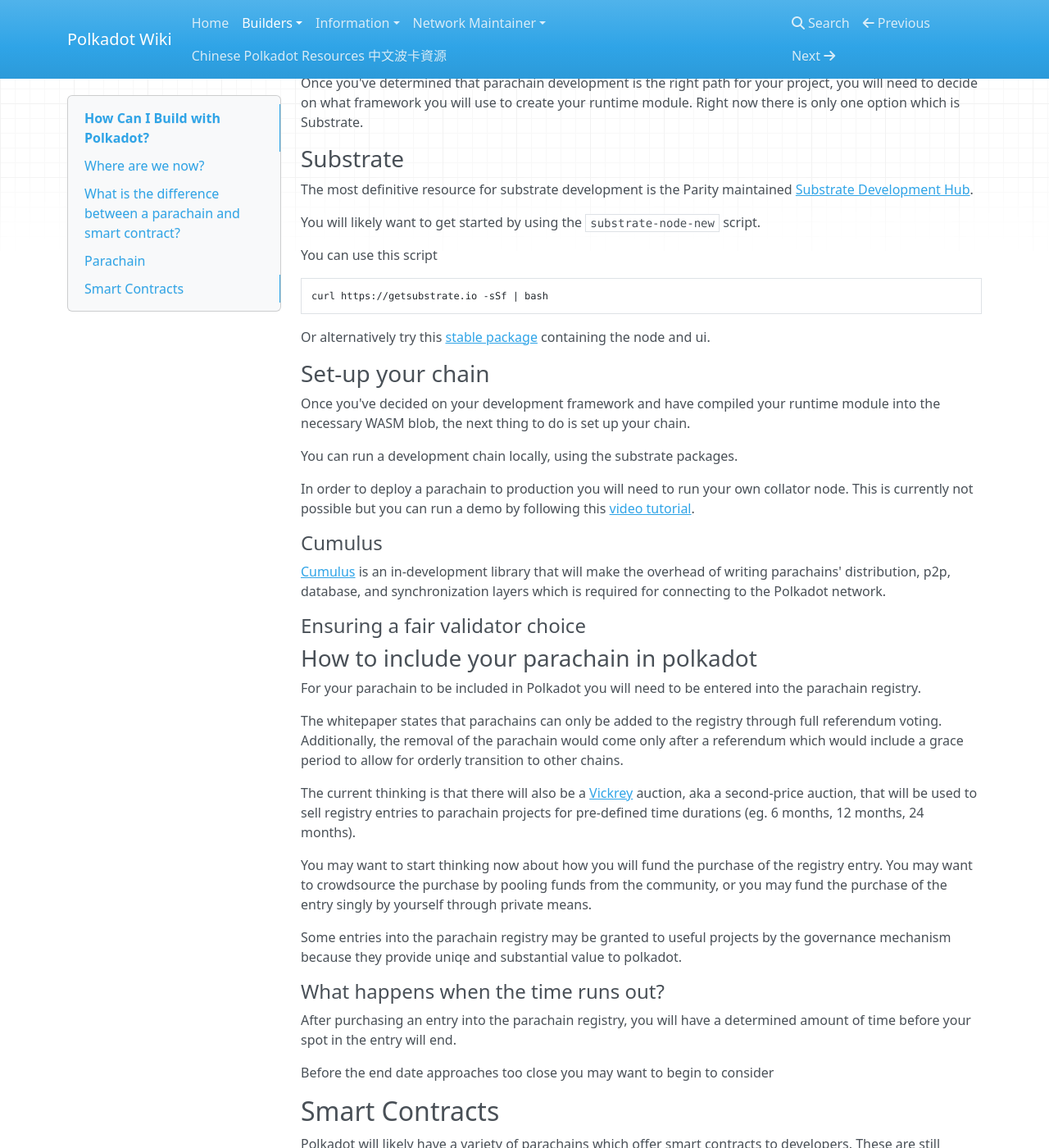
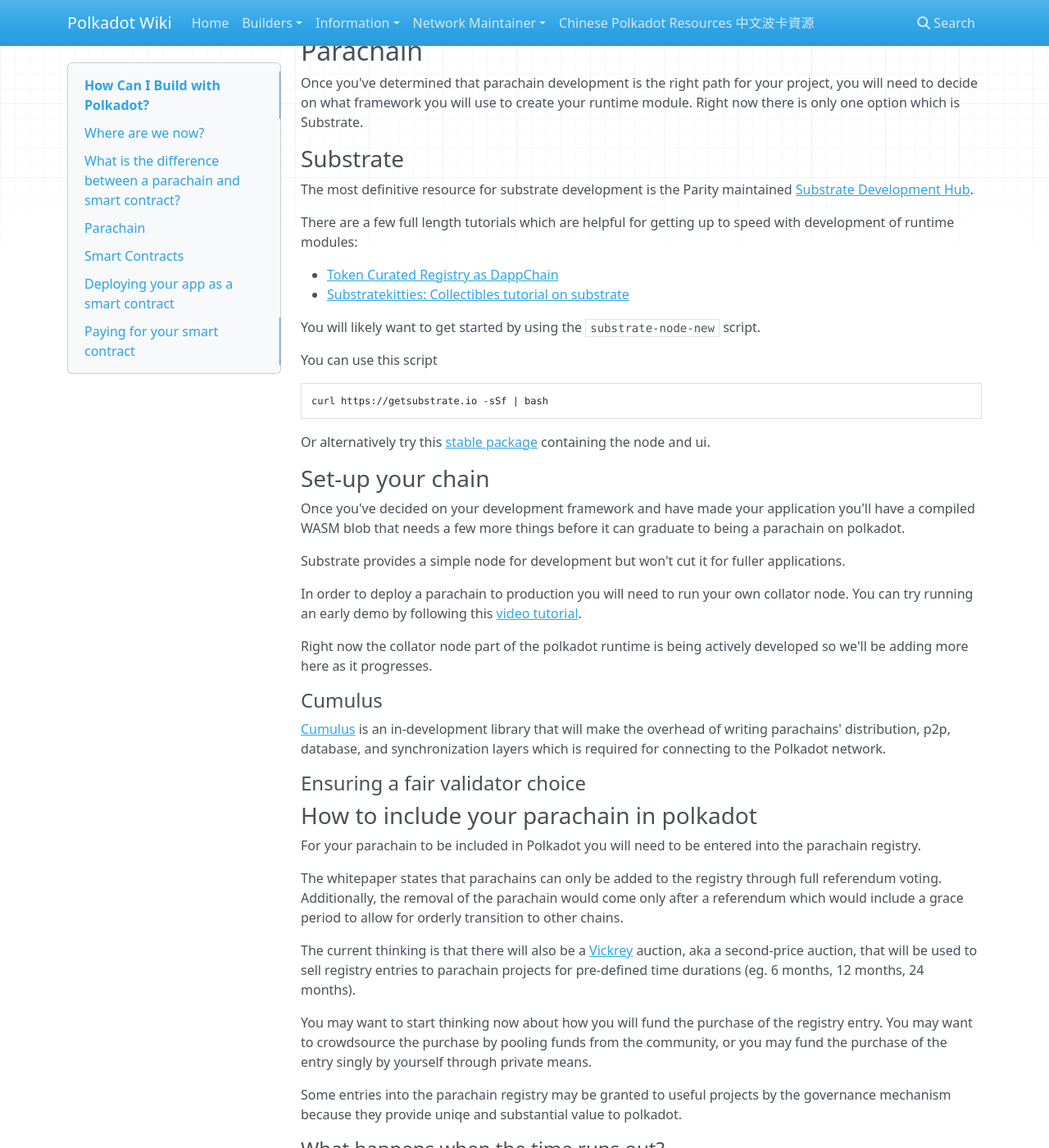
Before and after one commit to w3f/polkadot-wiki-old, an MkDocs documentation site: the page built from docs/polkadot/builders/build_with_polkadot.md, in a window 1280 px wide and 1400 px high, scrolled down 1054 px. Shown: the whole window at 82% size. Built offline with MkDocs 1.6.1, drawn with Linux system fonts in a browser that asks for light colours; nearby versions of some CDN libraries; some of the changed text lies outside the part shown.

Commit message:
add some stuff

```diff
--- a/docs/polkadot/builders/build-w-polkadot.md
+++ b/docs/polkadot/builders/build_with_polkadot.md
@@ -2,7 +2,13 @@
 
 ## Where are we now?
 
-Polkadot is under active development. However, it is already to get started planning your project and even start building it as a parachain or smart contract. One of the first questions that builders need to answer is whether they will build their project as a parachain or a smart contract. This guide is intended to provide a one-stop resource for those wishing to embark on their Polkadot journey.
+Polkadot is under active development. The current testnet release is version 0.3 Alexander.
+If you are thinking about building your project on polkadot, you may be wondering
+how to start. A big question is whether you will build a parachain or a smart contract.
+This guide will walk you through the basics of the polkadot ecosystem.
+
+The ecosystem is still evolving and so will this guide. So check back
+frequently for updates.
 
 ## What is the difference between a parachain and smart contract?
 
@@ -39,11 +45,19 @@ your idea there.
 
 ## Parachain
 
-Once you've determined that parachain development is the right path for your project, you will need to decide on what framework you will use to create your runtime module. Right now there is only one option which is Substrate.
+Once you've determined that parachain development is the right path for your project,
+you will need to decide on what framework you will use to create your runtime module.
+Right now there is only one option which is Substrate.
 
 ### Substrate
 
 The most definitive resource for substrate development is the Parity maintained [Substrate Development Hub](https://docs.substrate.dev).
+
+There are a few full length tutorials which are helpful for getting up to speed
+with development of runtime modules:
+
+ - [Token Curated Registry as DappChain](https://docs.substrate.dev/docs/building-a-token-curated-registry-dappchain-using-substrate)
+ - [Substratekitties: Collectibles tutorial on substrate](https://shawntabrizi.github.io/substrate-collectables-workshop/)
 
 You will likely want to get started by using the `substrate-node-new`
 script.
@@ -58,11 +72,18 @@ Or alternatively try this [stable package](https://github.com/shawntabrizi/subst
 
 ### Set-up your chain
 
-Once you've decided on your development framework and have compiled your runtime module into the necessary WASM blob, the next thing to do is set up your chain.
+Once you've decided on your development framework and have made your application
+you'll have a compiled WASM blob that needs a few more things before it can
+graduate to being a parachain on polkadot.
 
-You can run a development chain locally, using the substrate packages.
+Substrate provides a simple node for development but won't cut it for fuller
+applications.
 
-In order to deploy a parachain to production you will need to run your own collator node. This is currently not possible but you can run a demo by following this [video tutorial](https://www.youtube.com/watch?v=pDqkzvA4C0E).
+In order to deploy a parachain to production you will need to run your own collator node.
+You can try running an early demo by following this [video tutorial](https://www.youtube.com/watch?v=pDqkzvA4C0E).
+
+Right now the collator node part of the polkadot runtime is being actively developed
+so we'll be adding more here as it progresses.
 
 #### Cumulus
 
@@ -80,7 +101,7 @@ registry through full referendum voting. Additionally, the removal
 of the parachain would come only after a referendum which would include
 a grace period to allow for orderly transition to other chains.
 
-The current thinking is that there will also be a [Vickrey]() auction,
+The current thinking is that there will also be a [Vickrey](https://en.wikipedia.org/wiki/Vickrey_auction) auction,
 aka a second-price auction, that will be used to sell registry entries
 to parachain projects for pre-defined time durations (eg. 6 months, 12 months,
 24 months).
@@ -119,3 +140,24 @@ The [pDSL](https://github.com/Robbepop/pdsl) is still in experimental phase and
 accepting external contributors. However, it provides some insight into the future of smart
 contracts. It intends to provide an efficient, simple, robust, accesible language for
 developers that will work with existing Rust tooling.
+
+## Deploying your app as a smart contract
+
+After you've developed your smart contract by using one of the platforms
+above you will deploy it to the chain by sending a transaction containing
+the deploy code.
+
+As the platforms become available, we will update examples in this wiki.
+
+## Paying for your smart contract
+
+Different platforms will have different ways for paying for your
+smart contract deployment and maintainence.
+
+Some ways you will pay for smart contracts include:
+
+ - a transaction fee associated with the deploy transaction
+ - a subscription model in which you pay to subscribe to a chain
+ - access token model in which you must hold enough tokens to use a chain (cp. EOS)
+ - storage rent
+ - free trial. Some chains may want to attract new developers with promotions
```
